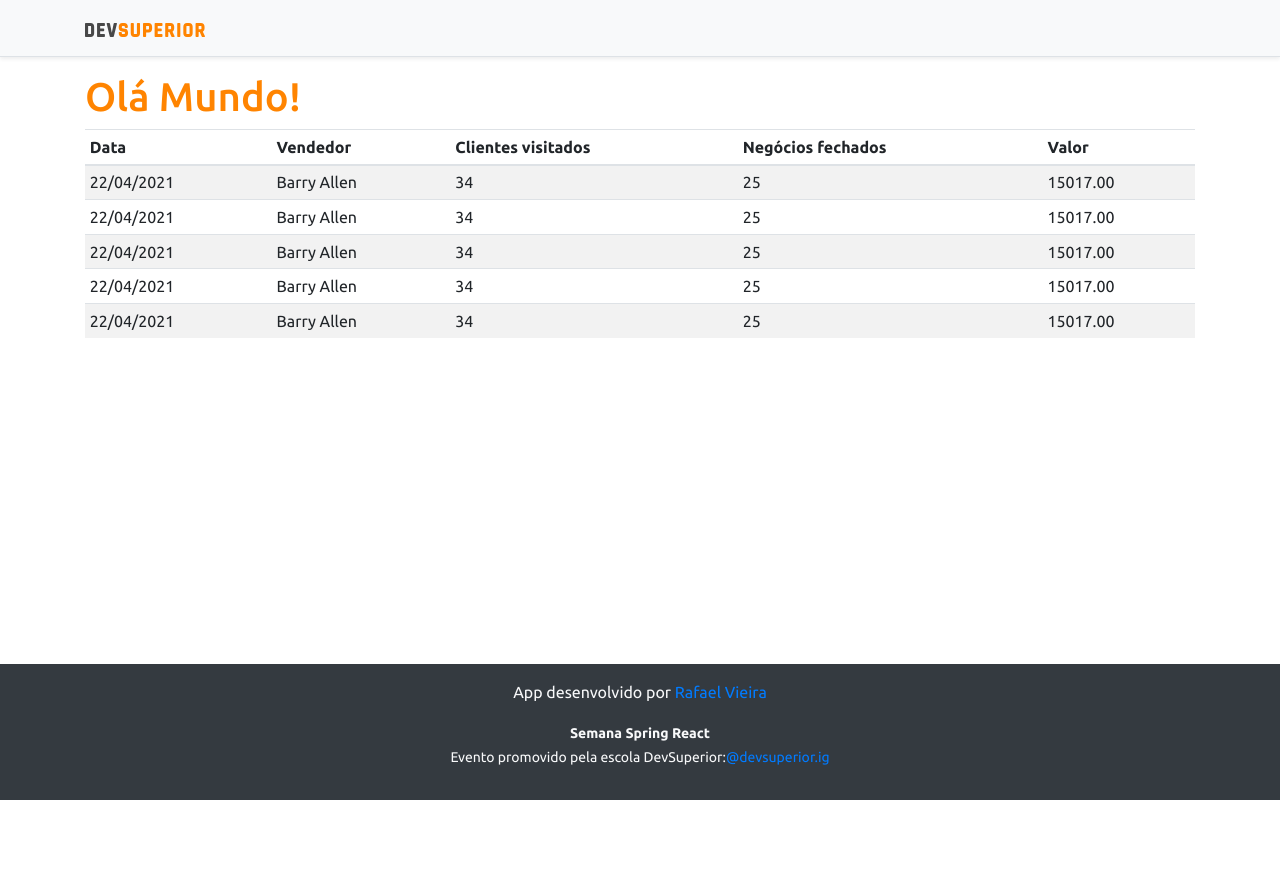
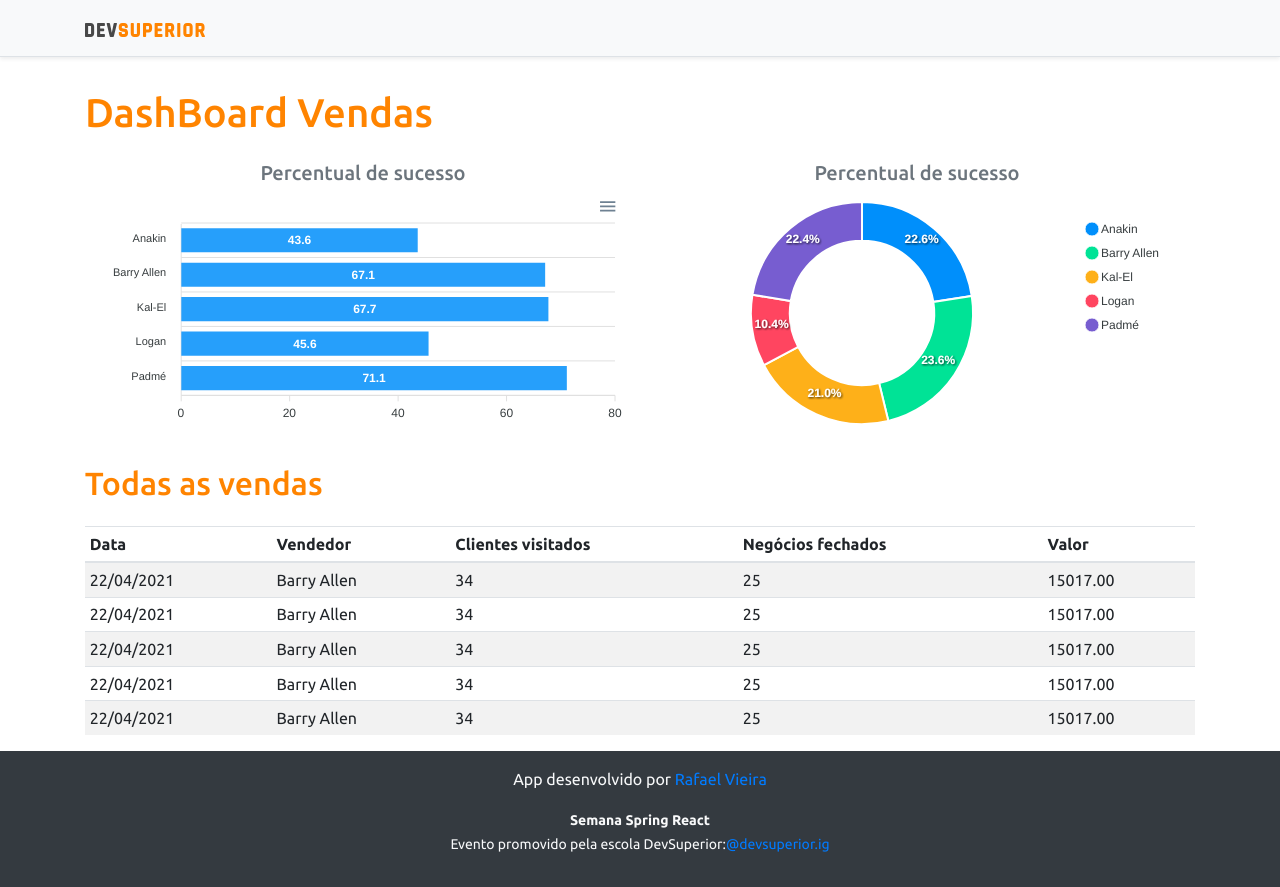
Before and after one commit to rafaelrok/dsvendas, a React (Create React App) app in the folder frontend/: page / in a window 1280 px wide. Before the commit the page ends 800 px from the top, so only its background shows below. Built offline with nearby package versions, Linux system fonts and the light colour scheme.

Commit message:
Static Charts

```diff
--- a/frontend/package.json
+++ b/frontend/package.json
@@ -12,10 +12,12 @@
     "@types/node": "^12.0.0",
     "@types/react": "^17.0.0",
     "@types/react-dom": "^17.0.0",
+    "apexcharts": "^3.26.1",
     "bootstrap": "^4.6.0",
     "jquery": "1.9.1",
     "popper.js": "^1.16.1",
     "react": "^17.0.2",
+    "react-apexcharts": "^1.3.9",
     "react-dom": "^17.0.2",
     "react-scripts": "4.0.3",
     "typescript": "^4.1.2",
--- a/frontend/src/App.tsx
+++ b/frontend/src/App.tsx
@@ -1,3 +1,5 @@
+import BarChart from "components/BarChart";
+import DonutChart from "components/DonutChart";
 import Footer from "components/Footer";
 import NavBar from "components/NavBar";
 import DataTable from './components/DataTable/index';
@@ -7,7 +9,22 @@
     <>
       <NavBar />
       <div className="container">
-        <h1 className="text-primary">Olá Mundo!</h1>
+        <h1 className="text-primary py-3">DashBoard Vendas</h1>
+
+        <div className="row px-3">
+          <div className="col-sm-6">
+            <h5 className="text-center text-secondary">Percentual de sucesso</h5>
+            <BarChart />
+          </div>
+          <div className="col-sm-6">
+            <h5 className="text-center text-secondary">Percentual de sucesso</h5>
+            <DonutChart />
+          </div>
+        </div>
+
+        <div className="py-3">
+          <h2 className="text-primary">Todas as vendas</h2>
+        </div>
 
       <DataTable />
       </div>
--- /dev/null
+++ b/frontend/src/components/BarChart/index.tsx
@@ -0,0 +1,36 @@
+import Chart from 'react-apexcharts';
+
+function BarChart() {
+
+    const options = {
+        plotOptions: {
+            bar: {
+                horizontal: true,
+            }
+        },
+    };
+
+    const mockData = {
+        labels: {
+            categories: ['Anakin', 'Barry Allen', 'Kal-El', 'Logan', 'Padmé']
+        },
+        series: [
+            {
+                name: "% Sucesso",
+                data: [43.6, 67.1, 67.7, 45.6, 71.1]
+            }
+        ]
+    };
+
+    return (
+        <Chart
+            options={{ ...options, xaxis: mockData.labels }}
+            series={mockData.series}
+            type="bar"
+            height="240"
+        />
+    );
+}
+
+
+export default BarChart;
--- /dev/null
+++ b/frontend/src/components/DonutChart/index.tsx
@@ -0,0 +1,27 @@
+import Chart from 'react-apexcharts';
+
+function DonutChart() {
+
+    const mockData = {
+        series: [477138, 499928, 444867, 220426, 473088],
+        labels: ['Anakin', 'Barry Allen', 'Kal-El', 'Logan', 'Padmé']
+    }
+
+    const options = {
+        legend: {
+            show: true
+        }
+    }
+
+    return (
+        <Chart
+            options={{ ...options, labels: mockData.labels }}
+            series={mockData.series}
+            type="donut"
+            height="240"
+        />
+    );
+}
+
+
+export default DonutChart;
```
Also changed, not shown: 1 other file (tests, documents, lock files or other folders).
